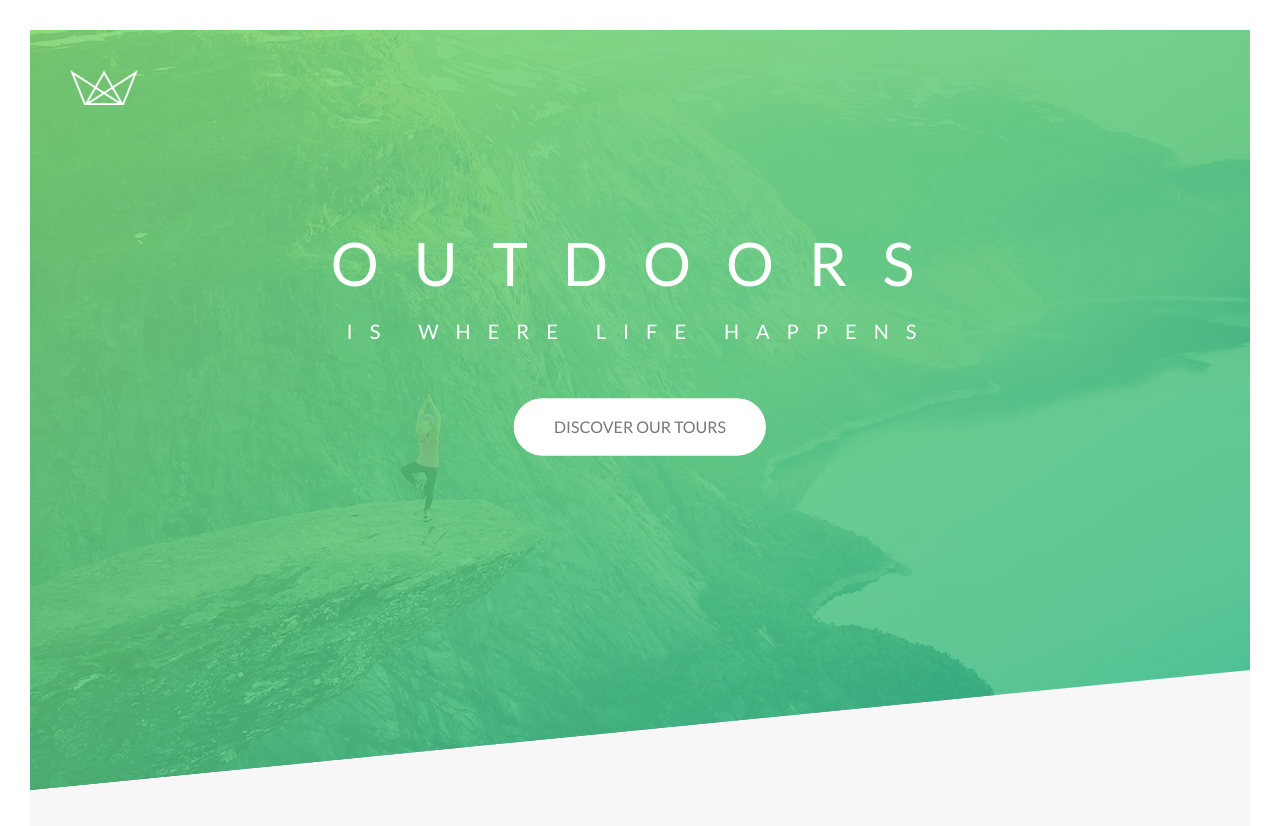
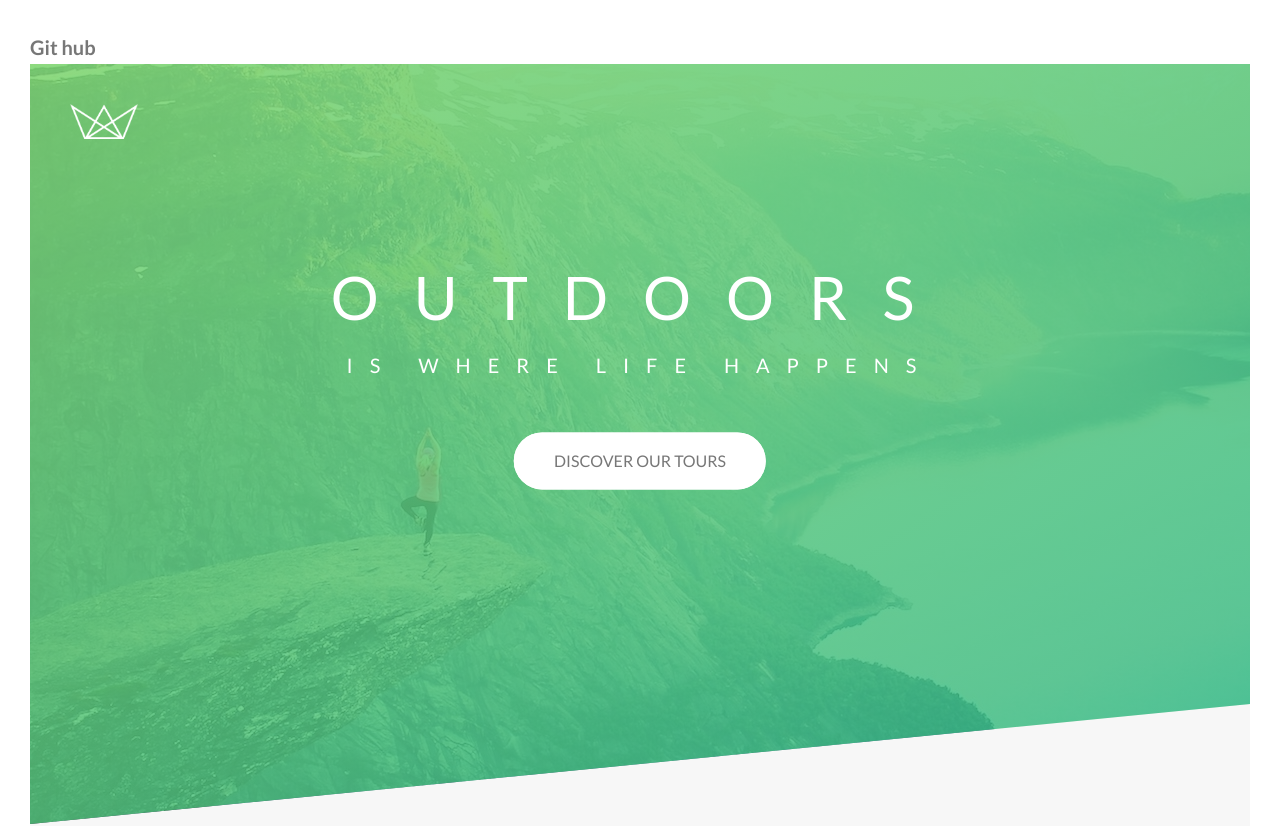
Before and after one commit to Bansukundalvyas/Netos, a website: page index.html in a window 1280 px wide. Shown: the top 826 px of the page. Drawn offline with Linux system fonts and the light colour scheme.

Commit message:
added h1 tag
Added git hub

```diff
--- a/index.html
+++ b/index.html
@@ -9,6 +9,8 @@
         <link href="css/style.css" type="text/css" rel="stylesheet">
     </head>
     <body>
+
+        <h1>Git hub</h1>
         <!-- <video src="img/video.mp4" width="500" height="300" autoplay controls muted loop></video> -->
         <!-- <iframe width="560" height="315" src="https://www.youtube.com/embed/c8zk8GEAje4?autoplay=1" frameborder="0" allow="accelerometer;  encrypted-media; gyroscope; picture-in-picture" allowfullscreen></iframe> -->
         <div class="header">
```
